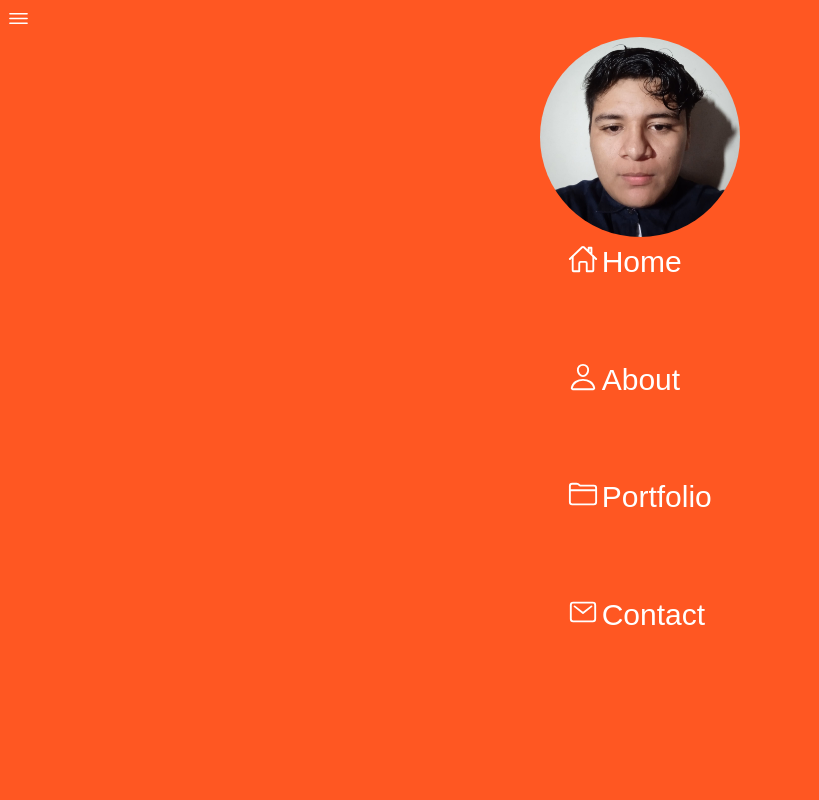
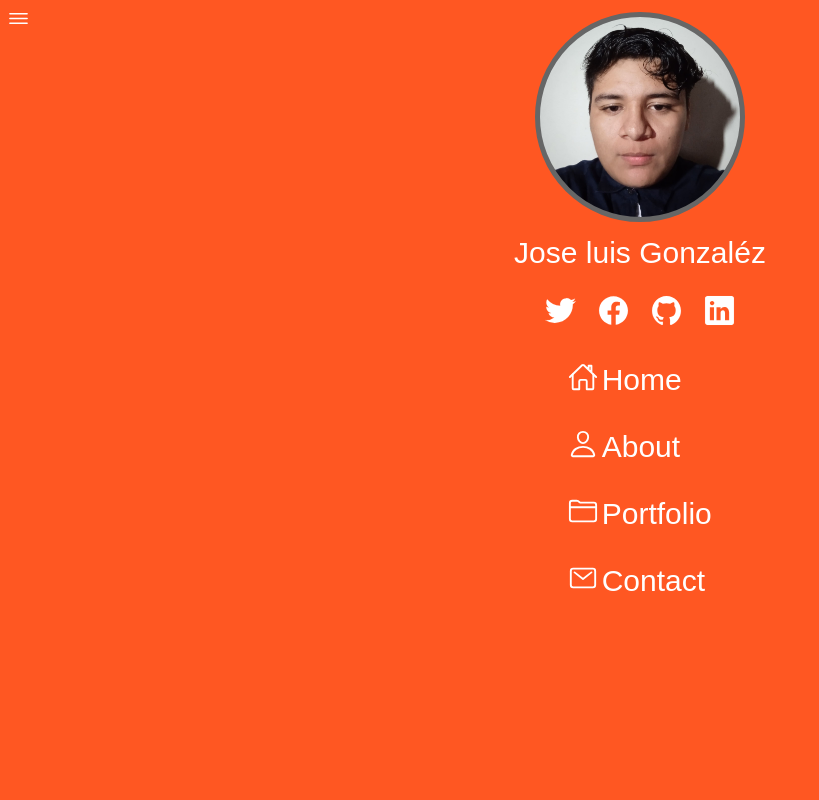
Before and after one commit to Dark-Gtr/portafolio, a website: page index.html in a window 1280 px wide. Both pictures are taken after a click on the button 26 px from the left and 26 px from the top of the page. Shown: the top 800 px of the page, without its empty margins (0-819 px from the left). Drawn offline with nearby package versions, Linux system fonts and the light colour scheme.

Commit message:
Agrege la seccion para las redes sociales

```diff
--- a/index.html
+++ b/index.html
@@ -1,5 +1,5 @@
 <!DOCTYPE html>
-<html lang="en">
+<html lang="es">
 <head>
     <meta charset="UTF-8">
     <meta name="viewport" content="width=device-width, initial-scale=1.0">
@@ -16,7 +16,14 @@
         </button>
 
         <section class="header-hidden">
-            <span class="test"></span>
+            <span class="header__user--photo"></span>
+            <p class="header__user--name">Jose luis Gonzaléz</p>
+            <ul class="header__social--icons">
+                <li><a href="http://" target="_blank" rel="noopener noreferrer"><ion-icon name="logo-twitter"></ion-icon></a></li>
+                <li><a href="https://www.facebook.com/profile.php?id=100001996880363" target="_blank" rel="noopener noreferrer"><ion-icon name="logo-facebook"></ion-icon></a></li>
+                <li><a href="https://github.com/Dark-Gtr" target="_blank" rel="noopener noreferrer"><ion-icon name="logo-github"></ion-icon></a></li>
+                <li><a href="https://www.linkedin.com/in/jose-luis-gonz%C3%A1lez-aguilera-456a8b221/" target="_blank" rel="noopener noreferrer"><ion-icon name="logo-linkedin"></ion-icon></a></li>
+            </ul>
             <nav class="nav">
 
 
--- a/styles/main.css
+++ b/styles/main.css
@@ -21,7 +21,7 @@ body{
     border-radius: 50%;
     background-color: var(--main-color);
     font-family: Arial, Helvetica, sans-serif;
-    transition: width 0.5s, height 0.35s, border-radius 0.5s, border-top-left-radius 0.9s;
+    transition: width 0.5s, height 0.35s, border-radius 0.5s, border-top-left-radius 0.9s, margin 0.5s;
 
 }
 
@@ -30,6 +30,7 @@ body{
     border: none;
     display: flex ;
     margin: 0.6rem;
+    z-index: 2;
 }
 .icon__menu-toggle{
     color: white;
@@ -41,6 +42,8 @@ body{
 }
 
 .header-hidden{
+    position: relative;
+    top: -25px;
     display: flex;
     flex-direction: column;
     align-items: center;
@@ -55,7 +58,7 @@ body{
     margin: 0;
     border-radius: 0;
     padding: 0;
-    transition: border-radius 0.5s, border-top-left-radius 0.2s;
+    transition: border-radius 0.5s, border-top-left-radius 0.2s, margin 0.5s;
 }
 
 .header-visible{
@@ -64,15 +67,39 @@ body{
     visibility: visible;
 }
 
-.test{
+.header__user--photo{
     display: inline-block;
     width: 200px;
     height: 200px;
     border-radius: 50%;
-    background-image: url('../assets/img/foto.jpg');
+    border: 5px solid #666;
+    box-sizing: content-box;
+    background-image: url(../assets/img/foto.jpg);
     background-size: cover;
     background-position: center;
     background-repeat: no-repeat;
+}
+
+.header__user--name{
+    margin: 14px;
+    font-size: 3rem;
+    color: white;
+}
+
+.header__social--icons{
+    display: flex;
+    justify-content: center;
+    margin: 10px 0 ;
+    font-size: 3.3rem;
+    list-style: none;
+}
+
+.header__social--icons li{
+    margin: 0px 10px;
+}
+
+.header__social--icons li a{
+    color: white;
 }
 
 .nav{
@@ -91,14 +118,14 @@ body{
 .nav ul{
     display: flex;
     flex-direction: column;
-    justify-content: space-between;
     font-size: 3rem;
     height: 100%;
 }
 .nav ul li{
+    padding: 5px;
+    margin: 10px 0;
     width: 75vw;
     list-style: none;
-    padding: 5px;
     letter-spacing: 5px;
 }
 
```
